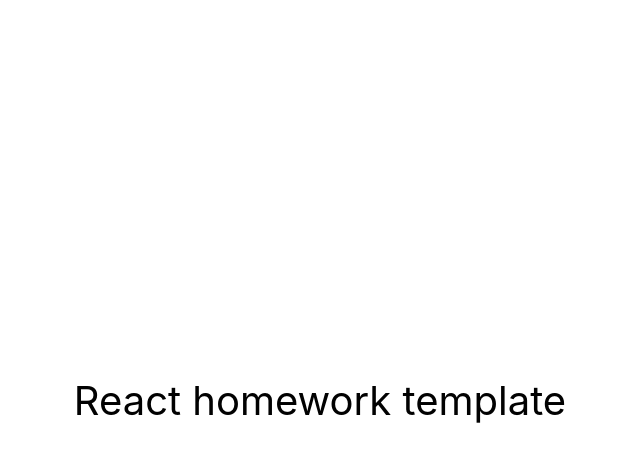
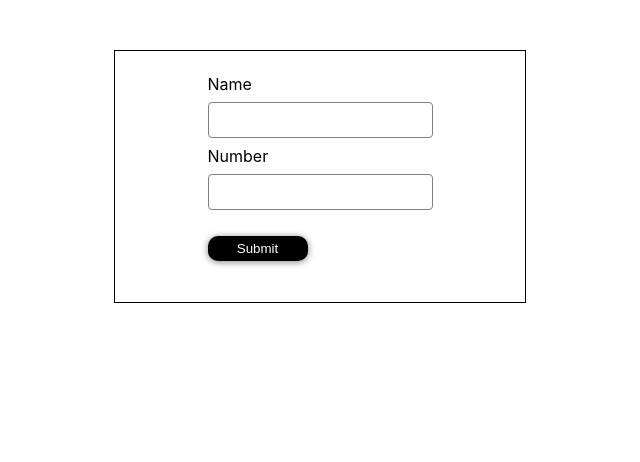
Before and after one commit to igorivnaolga/goit-react-woolf-hw-02-phonebook, a React (Create React App) app: page / in a window 1280 px wide. Shown: the top 462 px of the page, without its empty margins (320-960 px from the left). Built offline with nearby package versions, Linux system fonts and the light colour scheme.

Commit message:
add ContactForm

```diff
--- a/package.json
+++ b/package.json
@@ -7,9 +7,12 @@
     "@testing-library/jest-dom": "^5.16.3",
     "@testing-library/react": "^12.1.4",
     "@testing-library/user-event": "^13.5.0",
+    "formik": "^2.4.5",
+    "nanoid": "^5.0.7",
     "react": "^18.1.0",
     "react-dom": "^18.1.0",
     "react-scripts": "5.0.1",
+    "styled-components": "^6.1.8",
     "web-vitals": "^2.1.3"
   },
   "scripts": {
--- a/src/components/App.jsx
+++ b/src/components/App.jsx
@@ -1,16 +1,21 @@
-export const App = () => {
-  return (
-    <div
-      style={{
-        height: '100vh',
-        display: 'flex',
-        justifyContent: 'center',
-        alignItems: 'center',
-        fontSize: 40,
-        color: '#010101'
-      }}
-    >
-      React homework template
-    </div>
-  );
-};
+import { Component } from 'react';
+import { nanoid } from 'nanoid';
+import { ContactForm } from './ContactForm/ContactForm';
+
+export class App extends Component {
+  state = {
+    contacts: [
+      { id: 'id-1', name: 'Rosie Simpson', number: '459-12-56' },
+      { id: 'id-2', name: 'Hermione Kline', number: '443-89-12' },
+      { id: 'id-3', name: 'Eden Clements', number: '645-17-79' },
+      { id: 'id-4', name: 'Annie Copeland', number: '227-91-26' },
+    ],
+    filter: '',
+    name: '',
+    number: '',
+  };
+
+  render() {
+    return <ContactForm>Contact List</ContactForm>;
+  }
+}
--- /dev/null
+++ b/src/components/ContactForm/ContactForm.jsx
@@ -0,0 +1,43 @@
+import { Formik } from 'formik';
+import { Form, Field, Button, SectionInput } from './ContactForm.styled';
+
+export const ContactForm = ({ onAddContact }) => {
+  return (
+    <SectionInput>
+      <Formik
+        initialValues={{
+          name: '',
+          number: '',
+        }}
+        onSubmit={(values, action) => {
+          action.resetForm();
+          onAddContact(values);
+        }}
+      >
+        <Form>
+          <label htmlFor="Name">
+            Name
+            <Field
+              type="text"
+              name="name"
+              pattern="^[a-zA-Zа-яА-Я]+(([' \-][a-zA-Zа-яА-Я ])?[a-zA-Zа-яА-Я]*)*$"
+              title="Name may contain only letters, apostrophe, dash and spaces. For example Adrian, Jacob Mercer, Charles de Batz de Castelmore d'Artagnan"
+              required
+            />
+          </label>
+          <label htmlFor="Number">
+            Number
+            <Field
+              type="tel"
+              name="number"
+              pattern="\+?\d{1,4}?[ .\-\s]?\(?\d{1,3}?\)?[ .\-\s]?\d{1,4}[ .\-\s]?\d{1,4}[ .\-\s]?\d{1,9}"
+              title="Phone number must be digits and can contain spaces, dashes, parentheses and can start with +"
+              required
+            />
+          </label>
+          <Button type="submit">Submit</Button>
+        </Form>
+      </Formik>
+    </SectionInput>
+  );
+};
--- /dev/null
+++ b/src/components/ContactForm/ContactForm.styled.js
@@ -0,0 +1,41 @@
+import styled from 'styled-components';
+import { Form as StyledForm, Field as StyledField } from 'formik';
+
+export const SectionInput = styled.div`
+  display: flex;
+  flex-direction: column;
+  align-items: center;
+  margin: 50px auto;
+  width: 400px;
+  border: 1px black solid;
+  padding: 5px;
+`;
+export const Form = styled(StyledForm)`
+  margin-top: 18px;
+  margin-bottom: 36px;
+`;
+export const Field = styled(StyledField)`
+  display: block;
+  margin: 8px 0;
+  padding: 8px;
+  font-size: 16px;
+  border-radius: 4px;
+  border: 1px solid gray;
+`;
+
+export const Button = styled.button`
+  width: 100px;
+  margin-top: 18px;
+  padding: 5px;
+  border-radius: 10px;
+  border: none;
+  box-shadow: 0 1px 7px grey;
+  background-color: black;
+  color: white;
+
+  &:hover {
+    color: white;
+    background-color: black;
+    cursor: pointer;
+  }
+`;
```
Also changed, not shown: 1 other file (tests, documents, lock files or other folders).
